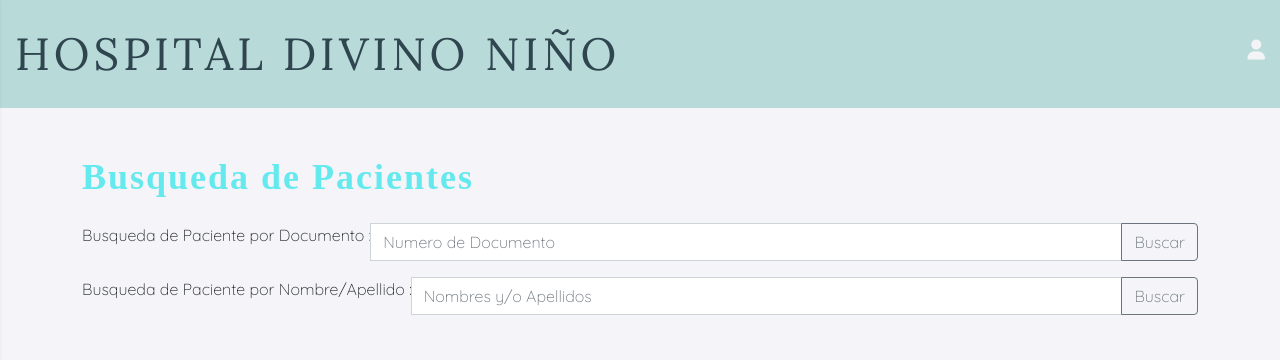
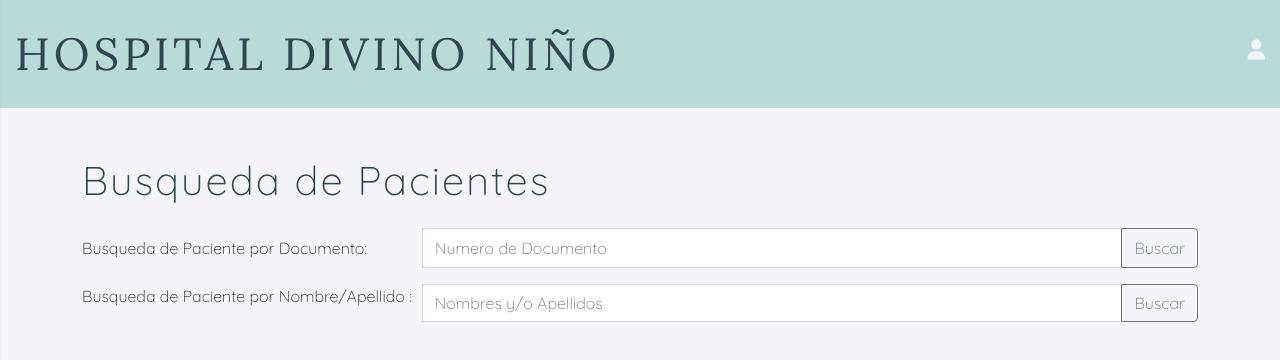
Before and after one commit to yeidigomez/Triage_hospital_20211, a React (Create React App) app: page /Buscar-Paciente/1 in a window 1280 px wide. Shown: the top 360 px of the page. Built offline with nearby package versions, Linux system fonts and the light colour scheme; no server answers.

Commit message:
mejora estética búsqueda de pacientes

```diff
--- a/src/components/BusquedaPaciente/BusquedaPaciente.css
+++ b/src/components/BusquedaPaciente/BusquedaPaciente.css
@@ -1,8 +1,19 @@
 Form {
     color: rgb(255, 255, 255);
   }
-  Form button {
-    width: auto !important;
-    border: none !important;
-    padding: 10px 20px !important;
-  }
+
+Form button {
+  width: auto !important;
+  border: none !important;
+  padding: 10px 20px !important;
+
+}
+
+
+#formulario1 {
+  margin-left: 55px;
+}
+
+#formulario2 {
+  margin-left: 10px;
+}
--- a/src/components/BusquedaPaciente/BusquedaPaciente.js
+++ b/src/components/BusquedaPaciente/BusquedaPaciente.js
@@ -37,7 +37,7 @@ function BusquedaPaciente() {
 
     return (
         <>
-        <h1 className="m-0">
+        <h1 className="titulo">
           <i className=""></i> Busqueda de Pacientes
         </h1>
         <br>
@@ -48,8 +48,9 @@ function BusquedaPaciente() {
         </a> */}
 
         <InputGroup className="mb-3">
-            <Form.Label>Busqueda de Paciente por Documento           :</Form.Label>
+            <Form.Label className="mt-2">Busqueda de Paciente por Documento:</Form.Label>
             <FormControl
+            id= "formulario1"
             placeholder="Numero de Documento"
             aria-label="Recipient's username"
             aria-describedby="basic-addon2"
@@ -62,6 +63,7 @@ function BusquedaPaciente() {
         <InputGroup>
             <Form.Label>Busqueda de Paciente por Nombre/Apellido   :</Form.Label>
             <FormControl
+            id= "formulario2"
             placeholder="Nombres y/o Apellidos"
             aria-label="Recipient's username with two button addons"
             />
--- a/src/index.css
+++ b/src/index.css
@@ -16,7 +16,7 @@ code {
 }
 
 /* COMUNES */
-body {
+body  {
   margin: 0;
   background-color: #f4f4f9;
   font-size: 16px;
@@ -32,7 +32,14 @@ ul li {
   list-style: none;
 }
 
-.logo {
+.titulo  {
+  margin: 0;
+  font-size: 40px;
+  font-family: "Quicksand", sans-serif;
+  font-weight: 400;
+}
+
+.logo  {
   color: #2F4550;
   text-decoration: none;
   text-transform: uppercase;
@@ -48,8 +55,8 @@ ul li {
   cursor: pointer;
 }
 
-h1 {
-  color: #64e9ee;
+h1  {
+  color: #2F4550;
   font-family: "Bangers", cursive;
   font-size: 36px;
   font-weight: bold;
```
